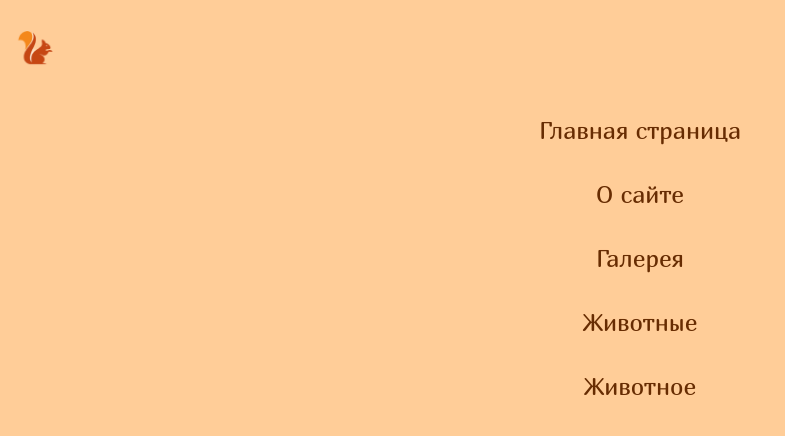
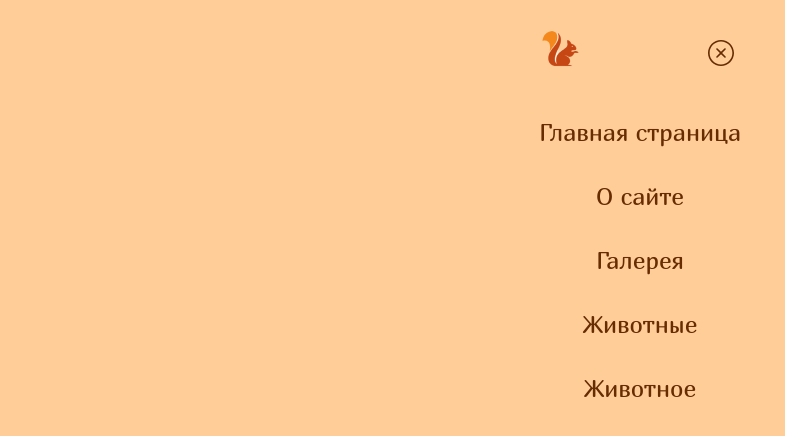
Before and after one commit to kuzpugonka/animals, a React (Vite) app: page /about in a window 1280 px wide. Both pictures are taken after a click on the button 1221 px from the left and 49 px from the top of the page. Shown: the top 436 px of the page, without its empty margins (0-785 px from the left). Built offline with nearby package versions, Linux system fonts and the light colour scheme.

Commit message:
add close-btn

```diff
--- a/src/components/BurgerModal/BurgerModal.css
+++ b/src/components/BurgerModal/BurgerModal.css
@@ -1,7 +1,7 @@
-
 .burger-modal {
   position: absolute;
   inset: 0;
+  z-index: 5;
   display: none;
   background-color: var(--light-color);
   width: 100%;
@@ -9,9 +9,13 @@
   padding: 30px 15px;
   flex-direction: column;
 }
+.burger-modal__header {
+  display: flex;
+  justify-content: space-between;
+}
 .burger-modal__img {
-  width: 38px;
-  height: 38px;
+  width: 40px;
+  height: 40px;
 }
 .burger-modal__menu {
   padding-top: 50px;display: flex;
--- a/src/components/BurgerModal/BurgerModal.jsx
+++ b/src/components/BurgerModal/BurgerModal.jsx
@@ -9,14 +9,23 @@ export const BurgerModal = () => {
   return (
     <>
       <div className="burger-modal">
+        <div className="container">
+          <div className="burger-modal__header">
             <img
               className="burger-modal__img"
-          src=".\img\icons\logo-icon.png"
+              src="./img/icons/logo-icon.png"
               alt="logo"
             />
+            <img
+              className="burger-modal__close-btn"
+              src="./img/icons/close-btn.svg"
+              alt="close"
+              onClick={handleClick}
+            />
+          </div>
           <nav className="burger-modal__menu">
             <Link
-            to={"./"}
+              to={"/"}
               className="burger-modal__link"
               onClick={handleClick}
             >
@@ -52,6 +61,7 @@ export const BurgerModal = () => {
             </Link>
           </nav>
         </div>
+      </div>
     </>
   );
 };
```
Also changed, not shown: public/img/icons/close-btn.svg (added). Lines whose indentation alone changed are shown as unchanged.
